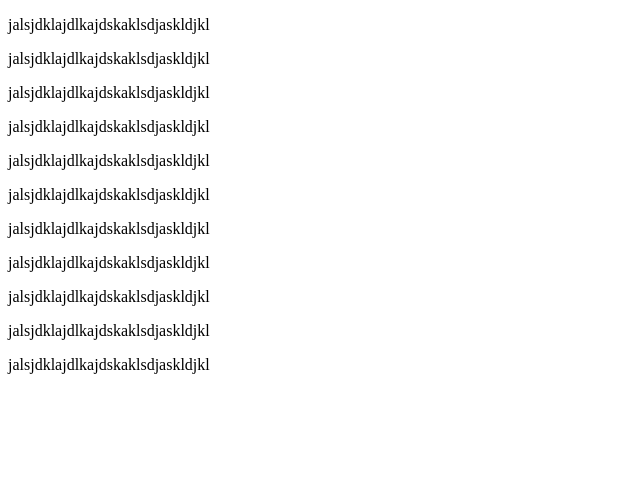
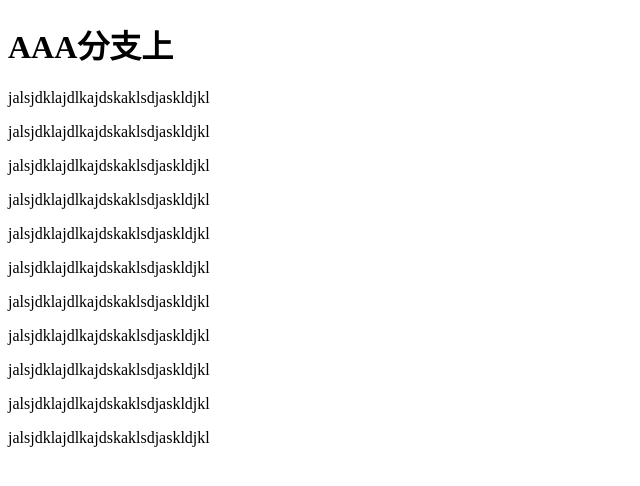
Before and after one commit to zhangqihuang/text2, a plain HTML site: page index.html in a window 1280 px wide. Shown: the whole page, without its empty margins (0-640 px from the left). Drawn offline with Linux system fonts and the light colour scheme.

Commit message:
a modify 1

```diff
--- a/index.html
+++ b/index.html
@@ -7,6 +7,7 @@
     <title>Document</title>
 </head>
 <body>
+   <h1>AAA分支上</h1>
    <p>jalsjdklajdlkajdskaklsdjaskldjkl</p>
    <p>jalsjdklajdlkajdskaklsdjaskldjkl</p>
    <p>jalsjdklajdlkajdskaklsdjaskldjkl</p>
```
